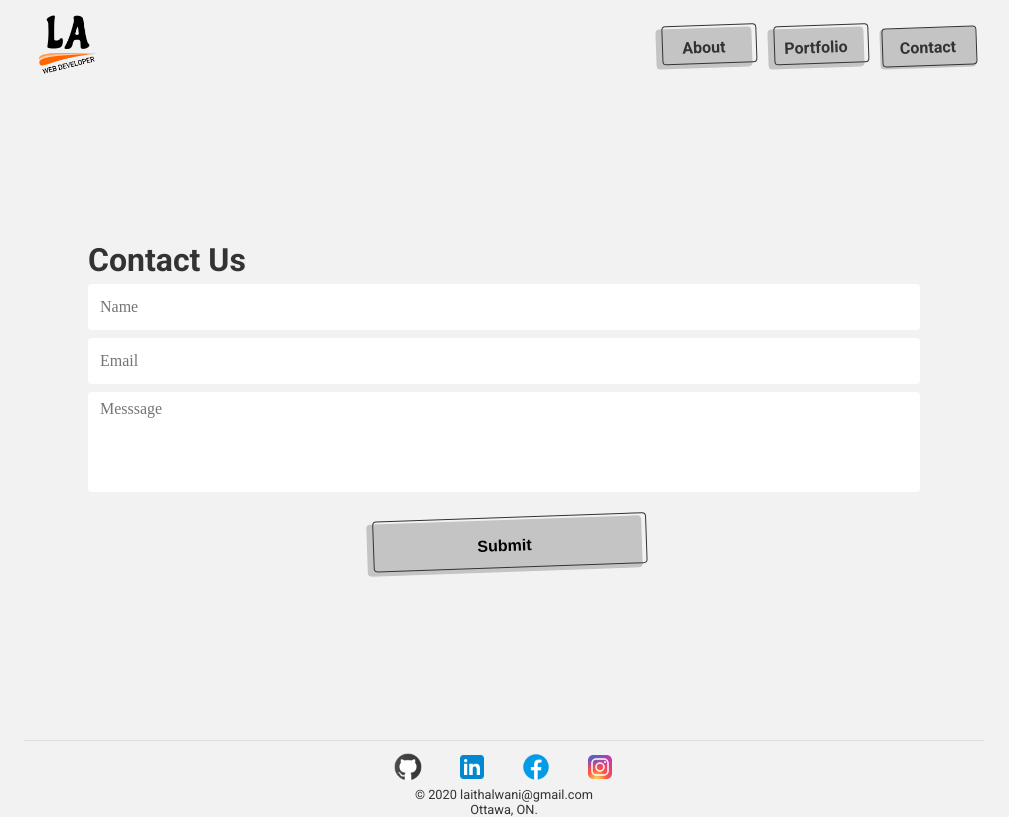
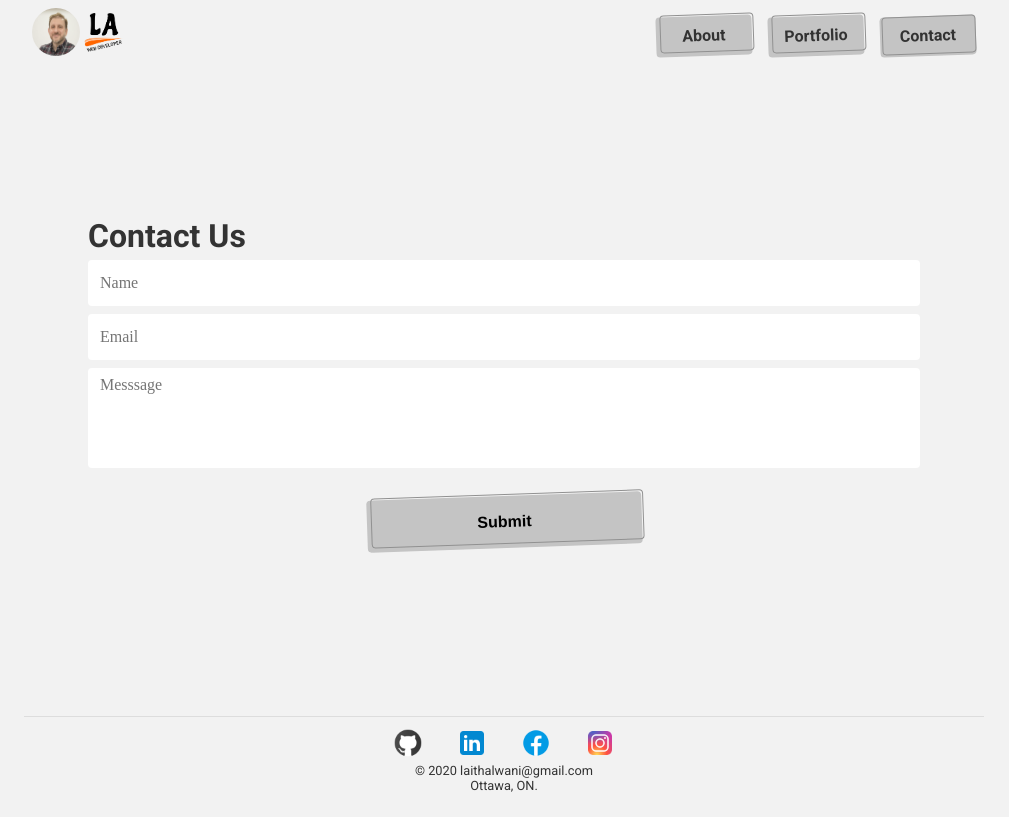
Before and after one commit to LaithAlwani/LaithAlwani, a Next.js app: page /contact in a window 1280 px wide. Shown: the whole page, without its empty margins (136-1145 px from the left). Built offline with nearby package versions, Linux system fonts and the light colour scheme.

Commit message:
minor changes in contact jsx, my image has been move to navbar

```diff
--- a/components/layout/navbar.js
+++ b/components/layout/navbar.js
@@ -9,11 +9,19 @@ export default function Navbar() {
 
   return (
     <nav>
-      <div className="logo">
-        <Link href="/">
-          <Image src="/images/logo.png" width={72} height={72} alt="logo" />
-        </Link>
-      </div>
+      <Link href="/">
+        <div className="logo">
+          <Image
+            src="/images/my-image.png"
+            alt="Laith Alwani"
+            id="avatar"
+            priority
+            width={48}
+            height={48}
+          />
+          <Image src="/images/logo.png" width={48} height={48} alt="logo" />
+        </div>
+      </Link>
       <Link href="/">
         <a className={pathname === "/" ? "btn nav-link active" : "btn nav-link"}>About</a>
       </Link>
--- a/pages/contact.js
+++ b/pages/contact.js
@@ -2,29 +2,33 @@ import { useState } from "react";
 import styles from "../styles/contact.module.css";
 
 export default function Contact() {
-  const [request, setRequest] = useState({
-    name: "",
-    email: "",
-    message: "",
-  });
+  const [name, setName] = useState("")
+  const [email, setEmail] = useState("")
+  const [message, setMessage] = useState("")
 
   const [success, setSuccess] = useState("");
 
-  const handleChange = (e) => {
-    console.log(e.target.name);
-    setRequest({ ...request, [e.target.name]: e.target.value });
+  const handleChange = (e, field) => {
+    if (field === "name")
+      setName(e.target.value);
+    else if (field === "email")
+      setEmail(e.target.value)
+    else
+      setMessage(e.target.value)
   };
 
   const handleSubmit = (e) => {
     e.preventDefault();
-    setRequest({ name: "", email: "", message: "" });
-    setSuccess("Request Sent! Thank you");
-    setTimeout(() => {
-      setSuccess("");
-    }, 2000);
+      setName("");
+      setEmail("");
+      setMessage("");
+      setSuccess("Request Sent! Thank you");
+      setTimeout(() => {
+        setSuccess("");
+      }, 2000);
   };
   return (
-    <form onSubmit={handleSubmit} className={styles.form} autoComplete="off" noValidate>
+    <form onSubmit={handleSubmit} className={styles.form} autoComplete="off">
       {success && <div className={styles.success}>{success}</div>}
       <h1>Contact Us</h1>
 
@@ -32,24 +36,27 @@ export default function Contact() {
         type="text"
         name="name"
         placeholder="Name"
-        value={request.name}
-        onChange={handleChange}
+        value={name}
+        onChange={(e) => handleChange(e, "name")}
+        required
       />
 
       <input
         type="text"
         name="email"
         placeholder="Email"
-        value={request.email}
-        onChange={handleChange}
+        value={email}
+        onChange={(e) => handleChange(e, "email")}
+        required
       />
 
       <textarea
         type="text"
         name="message"
         placeholder="Messsage"
-        value={request.message}
-        onChange={handleChange}
+        value={message}
+        onChange={(e) => handleChange(e, "message")}
+        required
       />
 
       <button type="submit" className="btn">
--- a/styles/contact.module.css
+++ b/styles/contact.module.css
@@ -37,9 +37,9 @@
 .success{
 width: 100%;
 padding:1rem;
-background-color: lightgreen;
-border: 1px solid rgb(0, 75, 0);
-color: green;
+background-color: rgb(148, 250, 148);
+border: 1px solid green;
+color: rgb(0, 62, 0);
 font-weight: bold;
 opacity: 0.7;
 border-radius: 0.2rem;
--- a/styles/globals.css
+++ b/styles/globals.css
@@ -45,12 +45,16 @@ nav a {
 nav .logo {
   margin-right: auto;
   display: flex;
-  flex-direction: column;
+  cursor: pointer;
 }
 
 nav .logo a {
   margin: 0;
   padding: 0;
+}
+
+#avatar{
+  border-radius: 50%;
 }
 
 
@@ -127,12 +131,12 @@ footer span {
 .btn:after {
   content: "";
   position: absolute;
-  border: 0.07rem solid #333;
+  border: 0.07rem solid rgb(145, 145, 145);
   border-radius: 0.25rem;
   bottom: 0.25rem;
-  left: 0.4rem;
-  width: calc(100% - 1px);
-  height: calc(100% - 1px);
+  left: 0.25rem;
+  width: calc(100% - 0.1rem);
+  height: calc(100% - 0.1rem);
 }
 
 .btn:hover:after,
```
Also changed, not shown: pages/index.js (+1 -8 lines).
